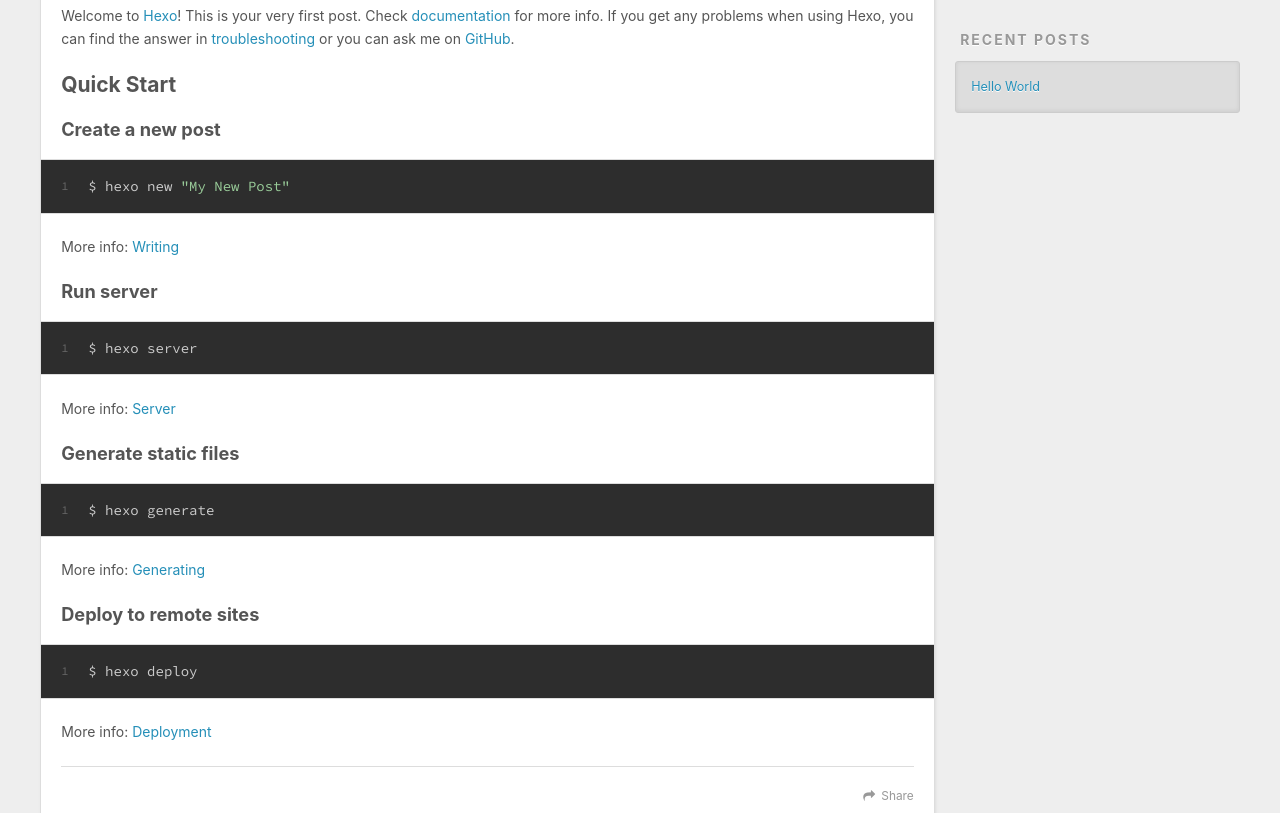
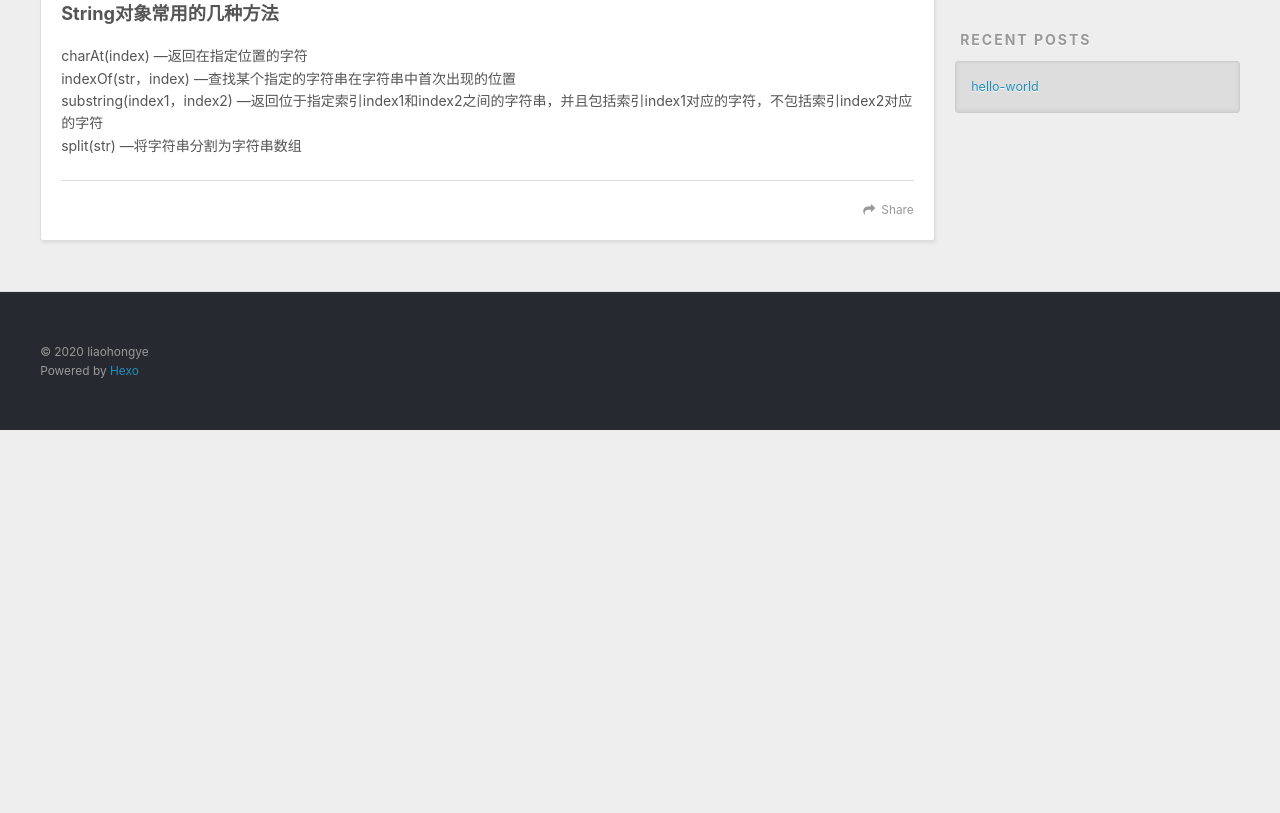
Before and after one commit to lhy5492/lhy5492.github.io, a plain HTML site: page 2020/07/10/hello-world/index.html in a window 1280 px wide. Shown: the part 448-1261 px from the top of the page. After the commit the page ends 878 px from the top, so only its background shows below. Drawn offline with nearby package versions, Linux system fonts and the light colour scheme.

Commit message:
Site updated: 2020-07-10 20:47:42

```diff
--- a/2020/07/10/hello-world/index.html
+++ b/2020/07/10/hello-world/index.html
@@ -5,17 +5,17 @@
 
 
 
-  <title>Hello World | Posion</title>
+  <title>hello-world | Posion</title>
   <meta name="viewport" content="width=device-width, initial-scale=1, maximum-scale=1">
-  <meta name="description" content="Welcome to Hexo! This is your very first post. Check documentation for more info. If you get any problems when using Hexo, you can find the answer in troubleshooting or you can ask me on GitHub. Quick">
+  <meta name="description" content="String对象常用的几种方法charAt(index)                            —返回在指定位置的字符indexOf(str，index)                    —查找某个指定的字符串在字符串中首次出现的位置substring(index1，index2)        —返回位于指定索引index1和index2之间的字符串，并且包括索引index">
 <meta property="og:type" content="article">
-<meta property="og:title" content="Hello World">
+<meta property="og:title" content="hello-world">
 <meta property="og:url" content="https://lhy5492.github.io.git/2020/07/10/hello-world/index.html">
 <meta property="og:site_name" content="Posion">
-<meta property="og:description" content="Welcome to Hexo! This is your very first post. Check documentation for more info. If you get any problems when using Hexo, you can find the answer in troubleshooting or you can ask me on GitHub. Quick">
+<meta property="og:description" content="String对象常用的几种方法charAt(index)                            —返回在指定位置的字符indexOf(str，index)                    —查找某个指定的字符串在字符串中首次出现的位置substring(index1，index2)        —返回位于指定索引index1和index2之间的字符串，并且包括索引index">
 <meta property="og:locale" content="en_US">
 <meta property="article:published_time" content="2020-07-10T12:13:56.470Z">
-<meta property="article:modified_time" content="2020-07-10T12:13:56.470Z">
+<meta property="article:modified_time" content="2020-07-10T12:46:16.440Z">
 <meta property="article:author" content="liaohongye">
 <meta name="twitter:card" content="summary">
 
@@ -80,7 +80,7 @@
 
 
     <h1 class="article-title" itemprop="name">
-      Hello World
+      hello-world
     </h1>
 
 
@@ -88,24 +88,12 @@
 
     <div class="article-entry" itemprop="articleBody">
 
-        <p>Welcome to <a href="https://hexo.io/" target="_blank" rel="noopener">Hexo</a>! This is your very first post. Check <a href="https://hexo.io/docs/" target="_blank" rel="noopener">documentation</a> for more info. If you get any problems when using Hexo, you can find the answer in <a href="https://hexo.io/docs/troubleshooting.html" target="_blank" rel="noopener">troubleshooting</a> or you can ask me on <a href="https://github.com/hexojs/hexo/issues" target="_blank" rel="noopener">GitHub</a>.</p>
-<h2 id="Quick-Start"><a href="#Quick-Start" class="headerlink" title="Quick Start"></a>Quick Start</h2><h3 id="Create-a-new-post"><a href="#Create-a-new-post" class="headerlink" title="Create a new post"></a>Create a new post</h3><figure class="highlight bash"><table><tr><td class="gutter"><pre><span class="line">1</span><br></pre></td><td class="code"><pre><span class="line">$ hexo new <span class="string">"My New Post"</span></span><br></pre></td></tr></table></figure>
-
-<p>More info: <a href="https://hexo.io/docs/writing.html" target="_blank" rel="noopener">Writing</a></p>
-<h3 id="Run-server"><a href="#Run-server" class="headerlink" title="Run server"></a>Run server</h3><figure class="highlight bash"><table><tr><td class="gutter"><pre><span class="line">1</span><br></pre></td><td class="code"><pre><span class="line">$ hexo server</span><br></pre></td></tr></table></figure>
-
-<p>More info: <a href="https://hexo.io/docs/server.html" target="_blank" rel="noopener">Server</a></p>
-<h3 id="Generate-static-files"><a href="#Generate-static-files" class="headerlink" title="Generate static files"></a>Generate static files</h3><figure class="highlight bash"><table><tr><td class="gutter"><pre><span class="line">1</span><br></pre></td><td class="code"><pre><span class="line">$ hexo generate</span><br></pre></td></tr></table></figure>
-
-<p>More info: <a href="https://hexo.io/docs/generating.html" target="_blank" rel="noopener">Generating</a></p>
-<h3 id="Deploy-to-remote-sites"><a href="#Deploy-to-remote-sites" class="headerlink" title="Deploy to remote sites"></a>Deploy to remote sites</h3><figure class="highlight bash"><table><tr><td class="gutter"><pre><span class="line">1</span><br></pre></td><td class="code"><pre><span class="line">$ hexo deploy</span><br></pre></td></tr></table></figure>
-
-<p>More info: <a href="https://hexo.io/docs/one-command-deployment.html" target="_blank" rel="noopener">Deployment</a></p>
+        <h3 id="String对象常用的几种方法"><a href="#String对象常用的几种方法" class="headerlink" title="String对象常用的几种方法"></a>String对象常用的几种方法</h3><p>charAt(index)                            —返回在指定位置的字符<br>indexOf(str，index)                    —查找某个指定的字符串在字符串中首次出现的位置<br>substring(index1，index2)        —返回位于指定索引index1和index2之间的字符串，并且包括索引index1对应的字符，不包括索引index2对应的字符<br>split(str)                                        —将字符串分割为字符串数组    </p>
 
 
     </div>
     <footer class="article-footer">
-      <a data-url="https://lhy5492.github.io.git/2020/07/10/hello-world/" data-id="ckcg7e3o00000j0vj8b2p5n5c" class="article-share-link">Share</a>
+      <a data-url="https://lhy5492.github.io.git/2020/07/10/hello-world/" data-id="ckcg7thoi00000kvj0l948edh" class="article-share-link">Share</a>
 
 
     </footer>
@@ -144,7 +132,7 @@
       <ul>
 
           <li>
-            <a href="/2020/07/10/hello-world/">Hello World</a>
+            <a href="/2020/07/10/hello-world/">hello-world</a>
           </li>
 
       </ul>
```
Also changed, not shown: archives/2020/07/index.html (+2 -2 lines), archives/2020/index.html (+2 -2 lines), archives/index.html (+2 -2 lines), index.html (+4 -16 lines).
